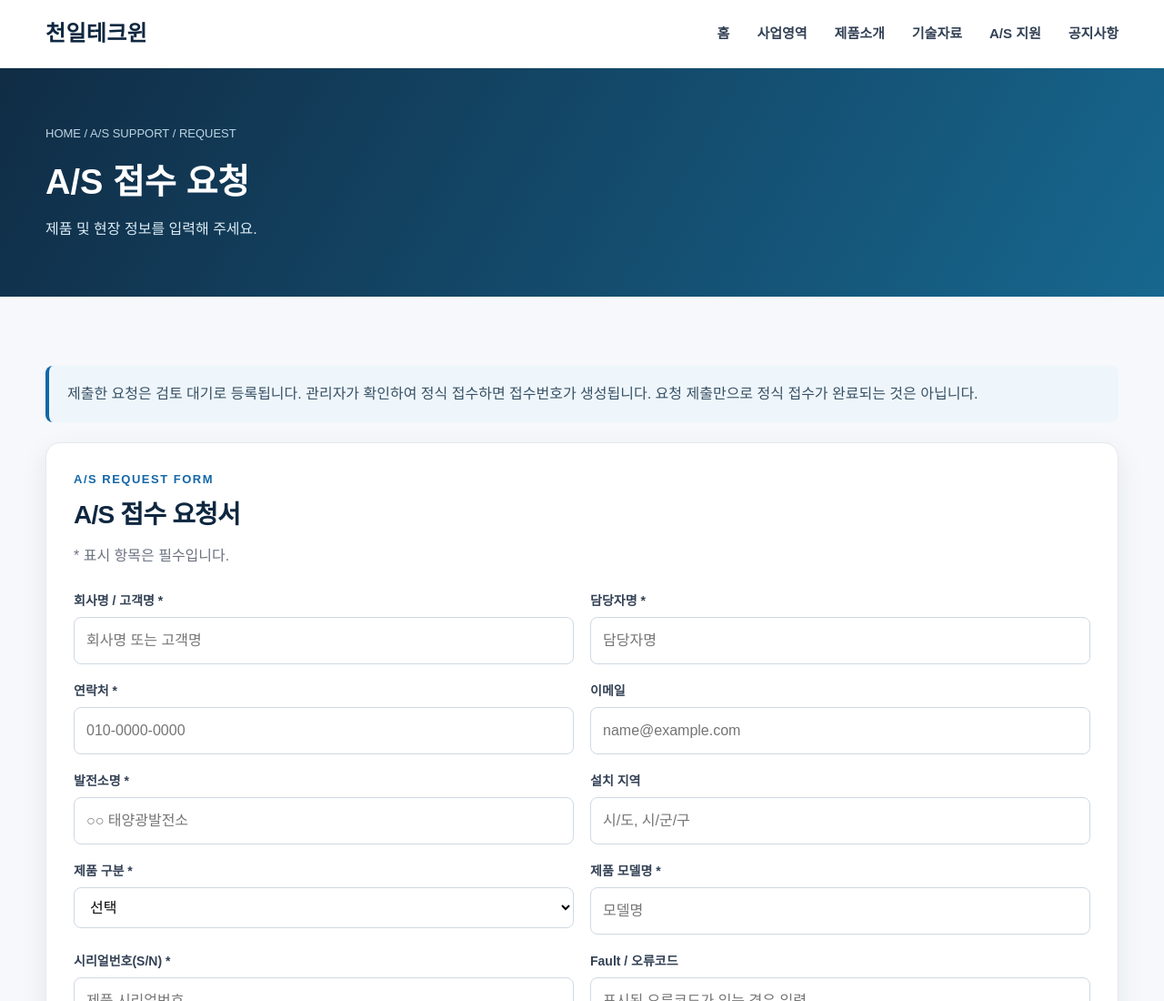
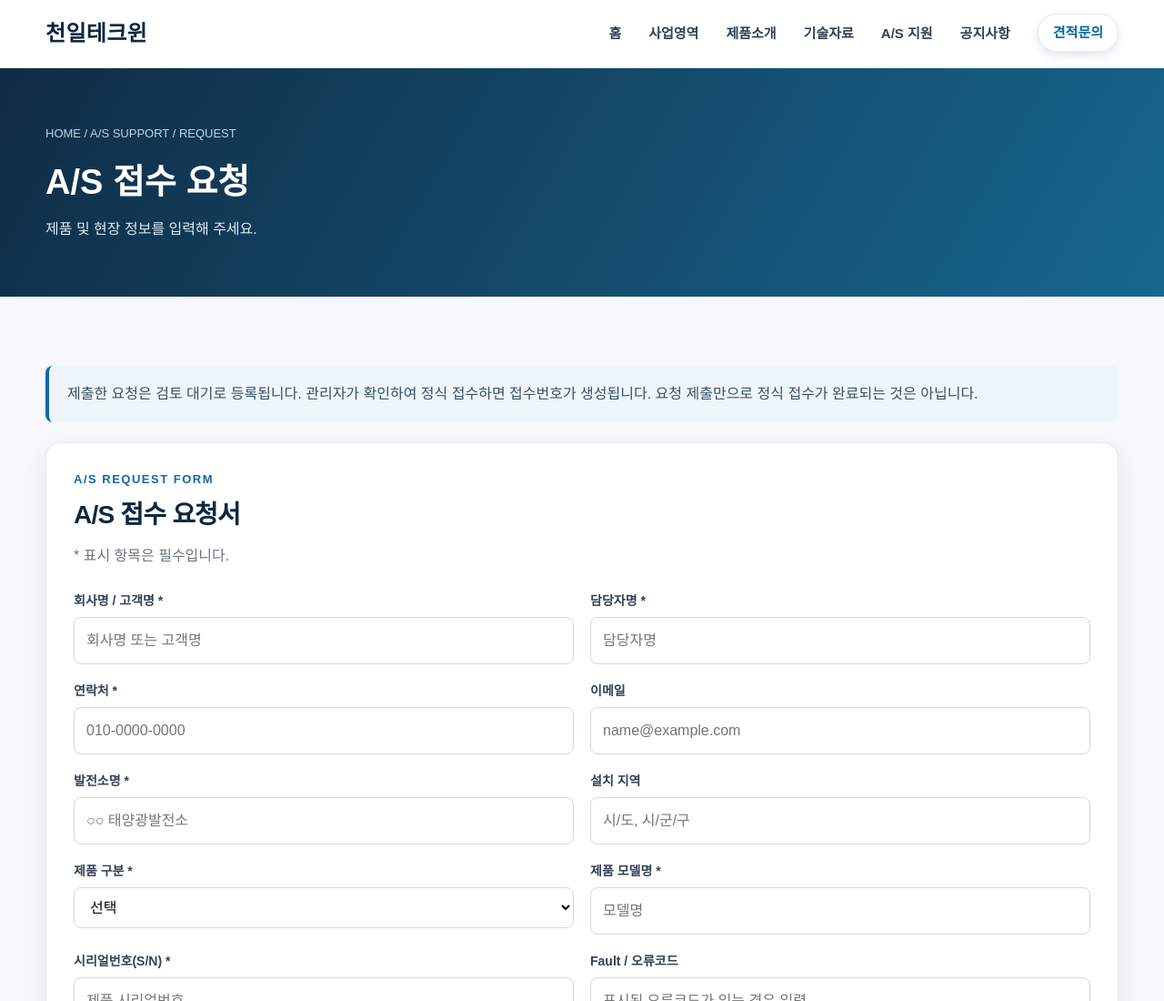
Before and after one commit to outridersun-sudo/Solar-Homepage, a website: page public/as-request.html in a window 1280 px wide. Shown: the top 1100 px of the page at 91% size. Drawn offline with Linux system fonts and the light colour scheme.

Commit message:
Add files via upload

```diff
--- a/public/as-request.html
+++ b/public/as-request.html
@@ -5,7 +5,33 @@
   <meta name="viewport" content="width=device-width, initial-scale=1.0">
   <title>A/S 접수 요청 | 천일테크윈</title>
   <link rel="stylesheet" href="css/style.css">
-<link rel="stylesheet" href="css/as-request-mobile.css"></head>
+<link rel="stylesheet" href="css/as-request-mobile.css"><style id="quote-navigation-style">
+/* 견적문의 메뉴만 가볍게 떠 보이도록 표시합니다. 기존 헤더의 선과 다른 메뉴는 변경하지 않습니다. */
+.site-header .nav > a.nav-quote {
+  display: inline-flex;
+  align-items: center;
+  justify-content: center;
+  white-space: nowrap;
+  padding: 8px 16px;
+  border: 1px solid #e0eaf2;
+  border-radius: 999px;
+  background: #ffffff;
+  color: #08689f;
+  box-shadow: 0 4px 11px rgba(28, 65, 94, 0.13);
+  text-decoration: none;
+  transform: translateY(-1px);
+  transition: box-shadow .2s ease, transform .2s ease;
+}
+.site-header .nav > a.nav-quote::after {
+  display: none;
+}
+.site-header .nav > a.nav-quote:hover,
+.site-header .nav > a.nav-quote:focus-visible {
+  box-shadow: 0 6px 15px rgba(28, 65, 94, 0.19);
+  transform: translateY(-2px);
+}
+</style>
+</head>
 
 <body>
 <header class="site-header">
@@ -19,6 +45,7 @@
       <a href="downloads.html">기술자료</a>
       <a href="as-service.html">A/S 지원</a>
       <a href="notices.html">공지사항</a>
+      <a class="nav-quote" href="quote.html">견적문의</a>
     </nav>
   </div>
 </header>
@@ -27,7 +54,7 @@
   <a href="index.html" class="as-mobile-brand">천일테크윈 <span>| A/S 접수</span></a>
   <details class="as-mobile-menu">
     <summary aria-label="메뉴 열기"><svg viewBox="0 0 24 24" width="20" height="20" aria-hidden="true"><path d="M4 6h16M4 12h16M4 18h10" fill="none" stroke="currentColor" stroke-width="1.5" stroke-linecap="round"></path></svg></summary>
-    <nav aria-label="A/S 메뉴"><a href="index.html">홈으로</a><a href="as-service.html">A/S 안내</a></nav>
+    <nav aria-label="A/S 메뉴"><a href="index.html">홈으로</a><a href="as-service.html">A/S 안내</a><a href="quote.html">견적문의</a></nav>
   </details>
 </header><section class="page-hero">
   <div class="container">
```
